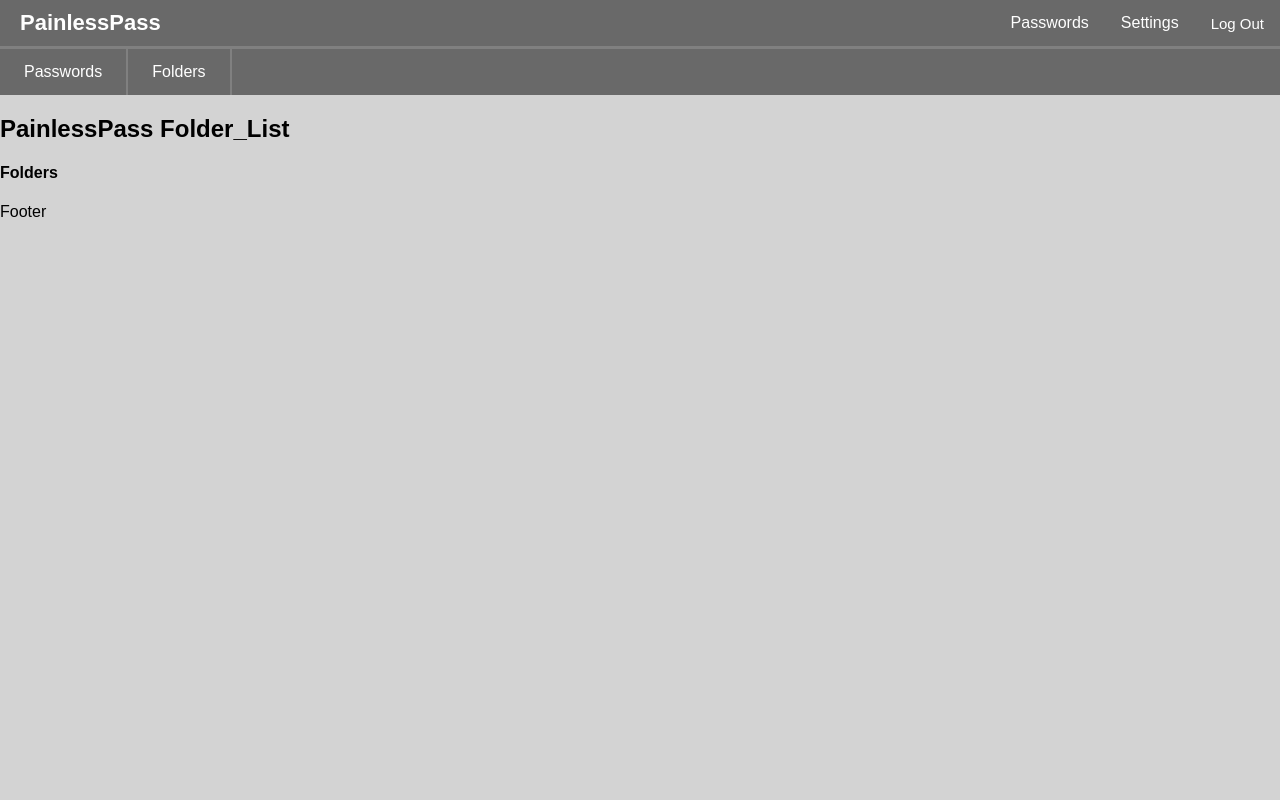
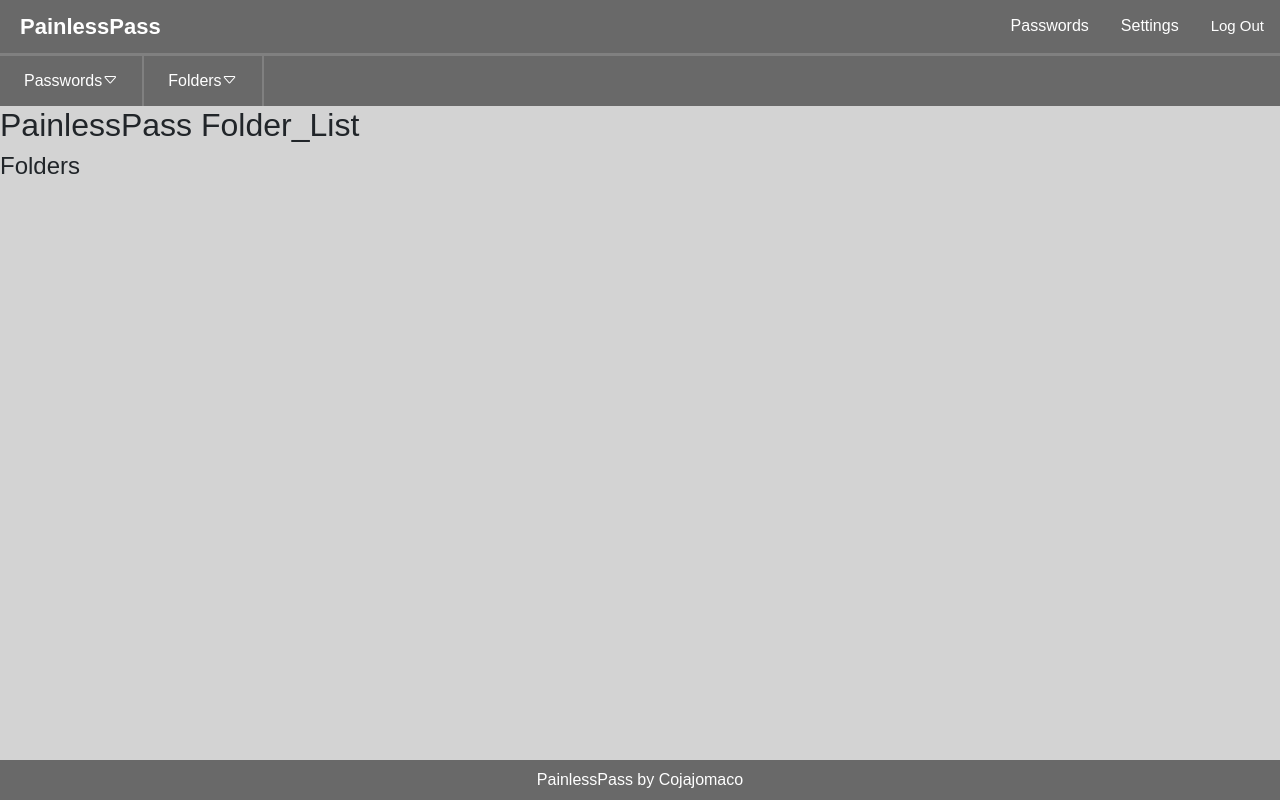
Before and after one commit to Cojajomaco/PainlessPass, a Django app: page /painlesspass/folder_list/ in a window 1280 px wide. Run offline with Django 5.2, Linux system fonts and the light colour scheme; the visitor is signed in with stand-in values (Sample User, id 1); data that the repository does not hold is empty.

Commit message:
Added bootstrap CSS baselines with js; working on forms and lists of passwords.

```diff
--- a/painlessapp/static/painlessapp/style.css
+++ b/painlessapp/static/painlessapp/style.css
@@ -40,7 +40,7 @@ body {
     float: right;
     padding: 14px 16px;
 	text-align: center;
-	height: 46px;
+	height: 52px;
     font-family: "Arial", serif;
 	font-size: 15px;
 }
@@ -75,12 +75,11 @@ body {
 }
 .sub-user-list-nav {
 	float: left;
-	overflow: none;
 }
 .sub-user-list-nav button {
     outline: none;
 	background-color: inherit;
-	padding: 14px 24px;
+	padding: 13px 24px;
 	color: white;
 	font-size: 16px;
 	position: relative;
@@ -128,3 +127,12 @@ body {
 .delete-item-form {
     display: inline;
 }
+
+/* Overwriting Boostrap Defaults here */
+div {
+	background-color: inherit;
+}
+
+form {
+	background-color: inherit;
+}
--- a/painlessapp/templates/painlessapp/folder_list.html
+++ b/painlessapp/templates/painlessapp/folder_list.html
@@ -11,6 +11,14 @@
 {% block content %}
     <h2>PainlessPass Folder_List</h2>
     <h4>Folders</h4>
+    <!-- What to do if no folders exist except the default -->
+    <div class="user-folder-list">
+    {% if userfolder_list.count == 1 %}
+        <p>You have no folders</p>
+        <a href="/painlesspass/folder_new/">Create one?</a>
+
+
+    {% else %}
         <ul class="user-folder-list">
         {% for folder in userfolder_list %}
             {% if folder.name != "No Folder" %}
@@ -22,4 +30,6 @@
             {% endif %}
         {% endfor %}
         </ul>
+    {% endif %}
+    </div>
 {% endblock %}
--- a/painlessapp/templates/painlessapp/pass_new.html
+++ b/painlessapp/templates/painlessapp/pass_new.html
@@ -14,6 +14,12 @@
     <form method="POST" class="content-form">
         {% csrf_token %}
         {{ password_form.as_p }}
+        <!-- TODO: Make pretty field by iterating and coupling with bootstrap -->
+        {% comment %}
+        {% for field in password_form %}
+        {{ field.name }}
+        {% endfor %}
+        {% endcomment %}
         <button type="submit" class="form-button">Create</button>
     </form>
 {% endblock %}
--- a/templates/base_folder-pass.html
+++ b/templates/base_folder-pass.html
@@ -1,13 +1,13 @@
 <div class="user-list-nav">
     <div class="sub-user-list-nav">
-        <button>Passwords<i class="fa fa-caret-down"></i></button>
+        <button>Passwords<i class="bi-caret-down"></i></button>
         <div class="sub-user-list-nav-options">
             <a href="/painlesspass/pass_list">Password List</a>
             <a href="/painlesspass/pass_new">Create Password</a>
         </div>
     </div>
     <div class="sub-user-list-nav">
-        <button>Folders<i class="fa fa-caret-down"></i></button>
+        <button>Folders<i class="bi-caret-down"></i></button>
         <div class="sub-user-list-nav-options">
             <a href="/painlesspass/folder_list">Folder List</a>
             <a href="/painlesspass/folder_new">Create Folder</a>
--- a/templates/base_generic.html
+++ b/templates/base_generic.html
@@ -3,6 +3,14 @@
 <head>
     <meta charset="UTF-8">
     {% load static %}
+    <!-- Bootstrap CSS -->
+    <link href="https://cdn.jsdelivr.net/npm/bootstrap@5.0.2/dist/css/bootstrap.min.css" rel="stylesheet"
+      integrity="sha384-EVSTQN3/azprG1Anm3QDgpJLIm9Nao0Yz1ztcQTwFspd3yD65VohhpuuCOmLASjC" crossorigin="anonymous">
+
+    <!-- Bootstrap icons -->
+    <link rel="stylesheet" href="https://cdn.jsdelivr.net/npm/bootstrap-icons@1.11.3/font/bootstrap-icons.min.css">
+
+    <!-- Custom stylesheets -->
     <link rel="stylesheet" href="{% static 'painlessapp/style.css' %}">
     {% block title %}
         <title>PainlessPass</title>
@@ -37,9 +45,16 @@
         <!-- content stuff goes here in each extension -->
     {% endblock %}
     {% block footer %}
-    <footer>
-        <p>Footer</p>
+    <footer class="fixed-bottom">
+        <div class="text-center p-2 align-self-center" style="background-color: dimgrey; color:white;">
+            PainlessPass by Cojajomaco
+        </div>
     </footer>
     {% endblock %}
+
+<!-- Bootstrap JS -->
+<script src="https://cdn.jsdelivr.net/npm/bootstrap@5.0.2/dist/js/bootstrap.bundle.min.js"
+        integrity="sha384-MrcW6ZMFYlzcLA8Nl+NtUVF0sA7MsXsP1UyJoMp4YLEuNSfAP+JcXn/tWtIaxVXM"
+        crossorigin="anonymous"></script>
 </body>
 </html>
```
Also changed, not shown: painlessapp/templates/base_folder-pass.html (deleted, +0 -16 lines), painlessapp/templates/base_generic.html (deleted, +0 -45 lines), painlessapp/templates/painlessapp/folder_new.html (+7 -5 lines). Lines whose indentation alone changed are shown as unchanged.
